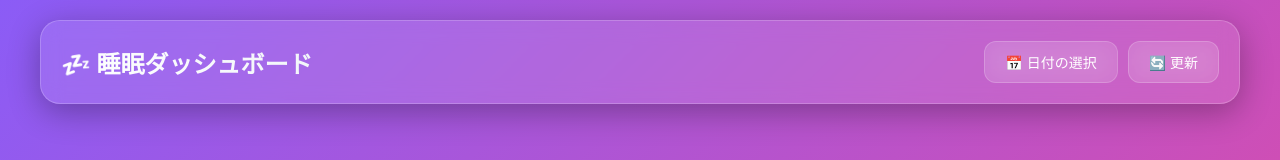
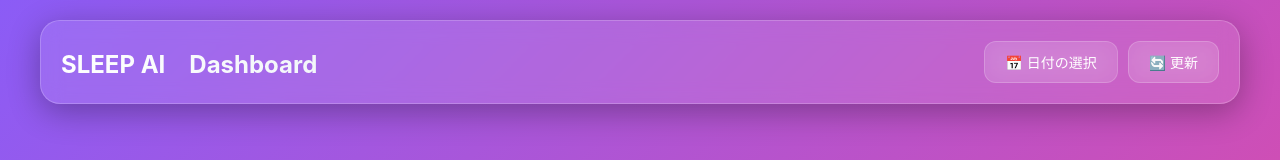
Before and after one commit to nssukenkyu-prog/sleep-dashboard-liff, a website built with Vite: page index.html in a window 1280 px wide. Shown: the top 160 px of the page. Built offline with nearby package versions, Linux system fonts and the light colour scheme.

Commit message:
Update index.html

```diff
--- a/index.html
+++ b/index.html
@@ -3,7 +3,7 @@
 <head>
   <meta charset="UTF-8">
   <meta name="viewport" content="width=device-width, initial-scale=1.0">
-  <title>睡眠ダッシュボード</title>
+  <title>SLEEP AI KEDO</title>
 
   <!-- LIFF SDK -->
   <script src="https://static.line-scdn.net/liff/edge/2/sdk.js"></script>
@@ -650,7 +650,7 @@
   <div class="container">
     <!-- ヘッダー -->
     <header class="header">
-      <h1>💤 睡眠ダッシュボード</h1>
+      <h1>SLEEP AI　Dashboard</h1>
       <div class="header-actions">
         <button class="btn" id="datePickerBtn">📅 日付の選択</button>
         <button class="btn" id="refreshBtn">🔄 更新</button>
```
